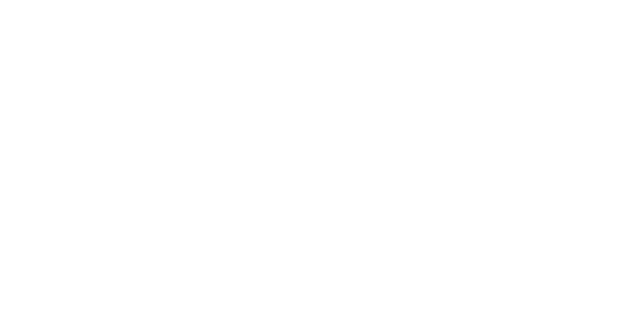
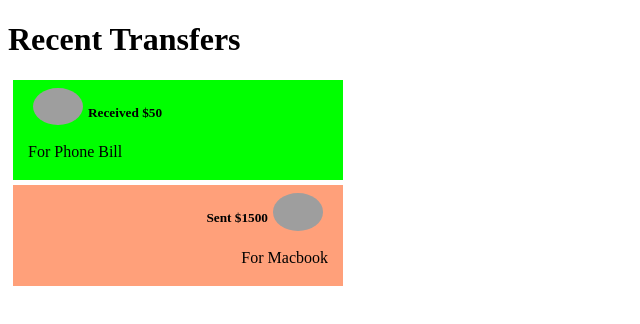
Before and after one commit to Marina2021/Account-History-Page, a plain HTML site: page index.html in a window 1280 px wide. Shown: the whole page, without its empty margins (0-640 px from the left). Drawn offline with Linux system fonts and the light colour scheme; grey boxes are pictures that could not be loaded.

Commit message:
float and clear

```diff
--- a/index.html
+++ b/index.html
@@ -1,10 +1,19 @@
-<!DOCTYPE html>
-<html lang="en">
+<!doctype html>
+<html>
 <head>
-    <meta charset="UTF-8">
-    <title>Title</title>
+    <link rel="stylesheet" href="style.css">
 </head>
 <body>
-
+<h1>Recent Transfers</h1>
+<div class="credit">
+    <img class="creditImage" src="https://mimo.app/i/elijah.png">
+    <h5>Received $50</h5>
+    <p class="creditText">For Phone Bill</p>
+</div>
+<div class="debit">
+    <img class="debitImage" src="https://mimo.app/i/portrait-cv.png">
+    <h5>Sent $1500</h5>
+    <p class="debitText">For Macbook</p>
+</div>
 </body>
 </html>
--- /dev/null
+++ b/style.css
@@ -0,0 +1,31 @@
+div {
+  background-color: lavender;
+  margin: 5px;
+  padding: 3px 15px;
+  width: 300px;
+}
+
+img {
+  width: 50px;
+  border-radius: 50%;
+  margin: 5px;
+}
+.credit {
+background-color: lime;
+}
+.creditImage {
+  float: left;
+}
+.creditText {
+  clear: left;
+}
+.debit {
+  text-align: right;
+  background-color: lightsalmon;
+}
+.debitImage {
+float: right;
+}
+.debitText {
+  clear: right;
+}
```
